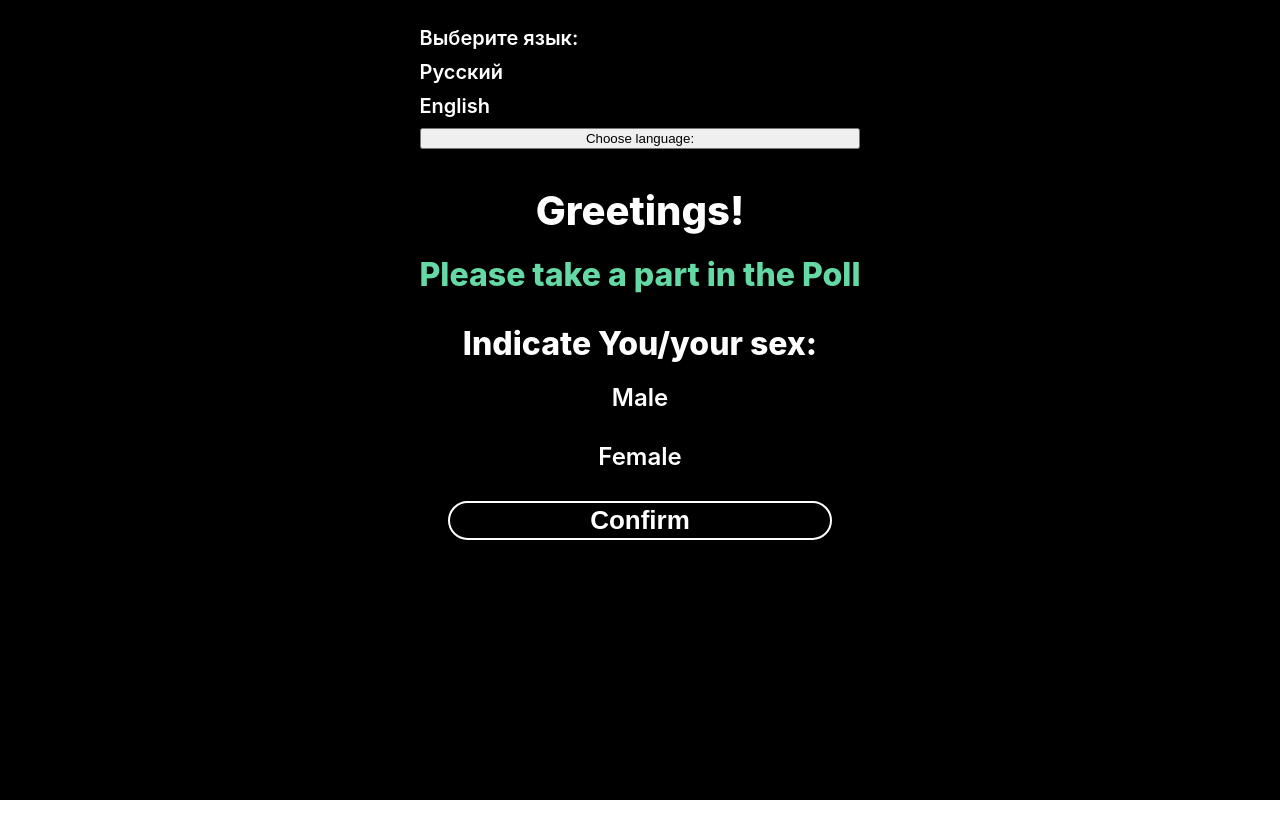
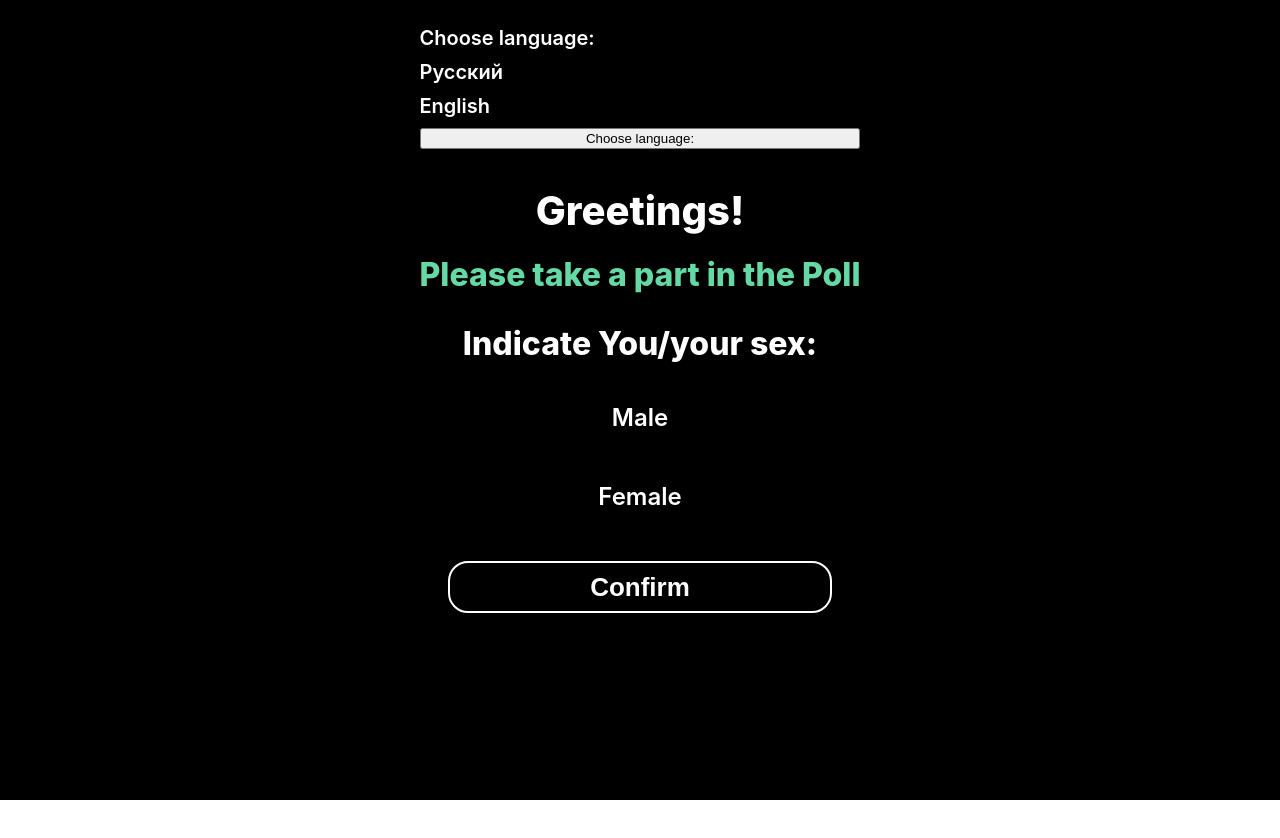
Before and after one commit to LipinVV/Prop-Ads-Task, a React (Create React App) app: page / in a window 1280 px wide. Shown: the top 838 px of the page. Before the commit the page ends 800 px from the top, so only its background shows below. Built offline with nearby package versions, Linux system fonts and the light colour scheme.

Commit message:
language options fixed mistakes p2

```diff
--- a/src/Survey/CitySurvey/CitySurvey.js
+++ b/src/Survey/CitySurvey/CitySurvey.js
@@ -57,6 +57,8 @@ export const CitySurvey = ({chosenLanguage}) => {
         localStorage.setItem('emailFromCitySurvey', JSON.stringify(email))
         localStorage.setItem('comments', JSON.stringify(message))
     })
+    console.log('cityOption', cityOption)
+    console.log('lan', chosenLanguage)
     return (
         <div className='city-survey'>
             <h1 className='city-survey__question'>{chosenLanguage === 'ru' ? word.pickTheCity.slice(0, 14) : word.pickTheCity.slice(0, 10)}<br className='city-survey__question-breaker'/>{chosenLanguage==='ru' ? word.pickTheCity.slice(14, 26) : word.pickTheCity.slice(10, 26)}</h1>
--- a/src/Survey/Surveys.js
+++ b/src/Survey/Surveys.js
@@ -30,7 +30,7 @@ export const Surveys = () => {
     return (
         <div className='surveys'>
             <div className='surveys__languages'>
-                <div className='surveys__languages-proposal'>Выберите язык:</div>
+                <div className='surveys__languages-proposal'>{translations[language].chooseLang}</div>
                 {Object.keys(translations).map((lang, index) => (
                     <label className='surveys__language' key={keyHandler(index)}>{lang === 'ru' ? "Русский" : "English"}
                         <input className='surveys__language-option'
--- a/src/Survey/surveys.scss
+++ b/src/Survey/surveys.scss
@@ -7,11 +7,12 @@
     margin: 0 auto;
     max-width: $mobileDevice;
     padding: 20px;
-    height: 100%;
+    min-height: 900px;
   }
   @media (min-width: $tabletDevice) {
     max-width: $tabletDevice;
     padding: 26px;
+    min-height: 1000px;
   }
   @media (min-width: $desktopDevice) {
     max-width: $desktopDevice;
```
